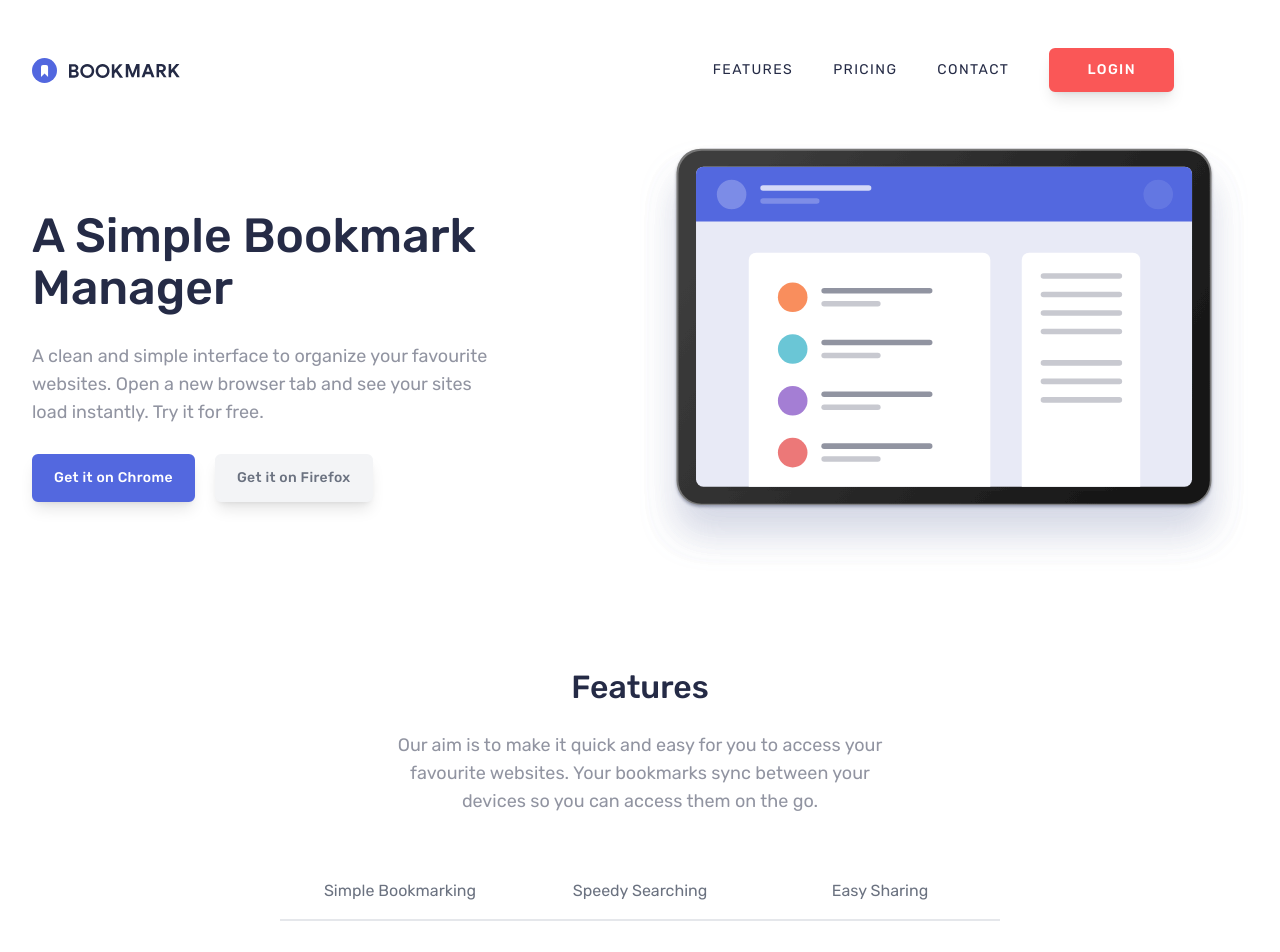
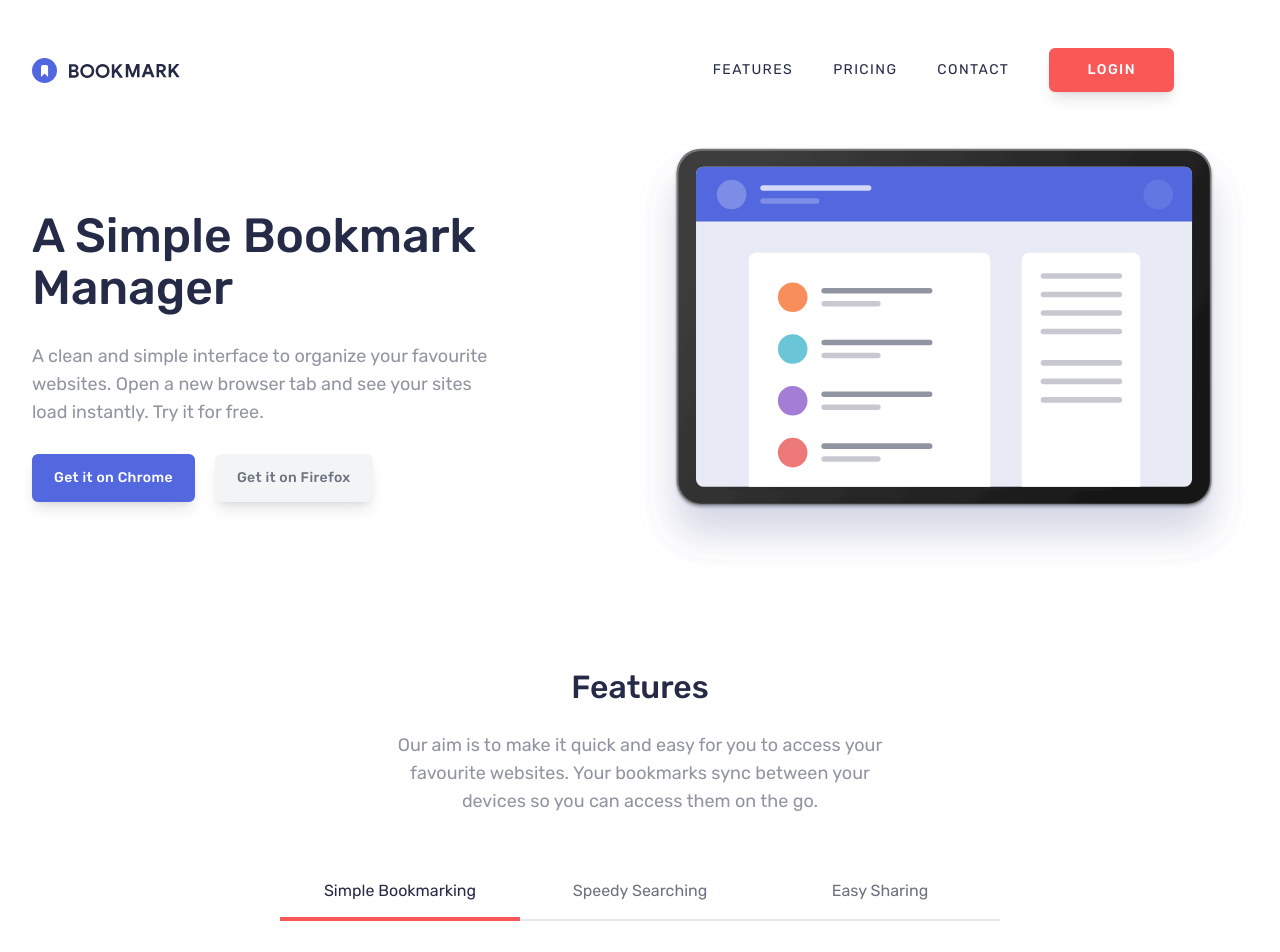
Before and after one commit to KarolKotomski/Bookmark-Manager, a React (Create React App) app: page / in a window 1280 px wide. Shown: the top 952 px of the page. Built offline with nearby package versions, Linux system fonts and the light colour scheme.

Commit message:
FeaturesHeader styled.

```diff
--- a/src/components/Features.tsx
+++ b/src/components/Features.tsx
@@ -11,6 +11,10 @@ import SectionHead from "./SectionHead";
 const Features = () => {
   const [activeFeatureHeaderId, setActiveFeatureHeaderId] = useState(1);
 
+  const handleSwitchHeader = (id: number) => {
+    setActiveFeatureHeaderId(id);
+  };
+
   const handleFeaturesHeaderContentMapping = () => {
     return featuresElementsList.map((element) => {
       return (
@@ -18,7 +22,8 @@ const Features = () => {
           key={element.id}
           label={element.label}
           headerId={element.id}
-          handleSwitchHeader={setActiveFeatureHeaderId}
+          handleSwitchHeader={handleSwitchHeader}
+          activeFeatureHeaderId={activeFeatureHeaderId}
         />
       );
     });
@@ -26,9 +31,7 @@ const Features = () => {
 
   const handleBannerContentMapping = () => {
     return bannerContentList.map((element) => {
-      if (element.isHero === true) {
-        return null;
-      } else if (activeFeatureHeaderId === element.id) {
+      if (activeFeatureHeaderId === element.id) {
         return <Banner key={element.id} content={element} />;
       }
     });
@@ -43,7 +46,7 @@ const Features = () => {
         />
       </div>
 
-      <div className="flex w-full max-w-[45rem] flex-col justify-between border-t-2 pb-5 text-center text-base sm:flex-row sm:border-t-0">
+      <div className="flex w-full max-w-[45rem] flex-col justify-center border-t-2 pb-5 text-center text-base sm:flex-row sm:border-t-0">
         {handleFeaturesHeaderContentMapping()}
       </div>
 
--- a/src/components/FeaturesHeader.tsx
+++ b/src/components/FeaturesHeader.tsx
@@ -2,16 +2,31 @@ type Props = {
   label: string;
   headerId: number;
   handleSwitchHeader: (id: number) => void;
+  activeFeatureHeaderId: number;
 };
 
-const FeaturesHeader = ({ label, headerId, handleSwitchHeader }: Props) => {
+const FeaturesHeader = ({
+  label,
+  headerId,
+  handleSwitchHeader,
+  activeFeatureHeaderId,
+}: Props) => {
+  const isActive = headerId === activeFeatureHeaderId;
+
   return (
-    <h4
-      onClick={() => handleSwitchHeader(headerId)}
-      className="w-full border-b-2 p-4 text-gray-500"
-    >
-      {label}
-    </h4>
+    <div className="relative flex w-full flex-col items-center">
+      <h4
+        onClick={() => handleSwitchHeader(headerId)}
+        className={`w-full cursor-pointer border-b-2 p-4 ${
+          isActive ? "text-blueDark" : "text-gray-500 "
+        } transition-colors duration-300 hover:text-redBright`}
+      >
+        {label}
+      </h4>
+      {isActive && (
+        <div className="absolute bottom-0 w-32 border-b-4 border-redBright sm:w-full"></div>
+      )}
+    </div>
   );
 };
 
```
